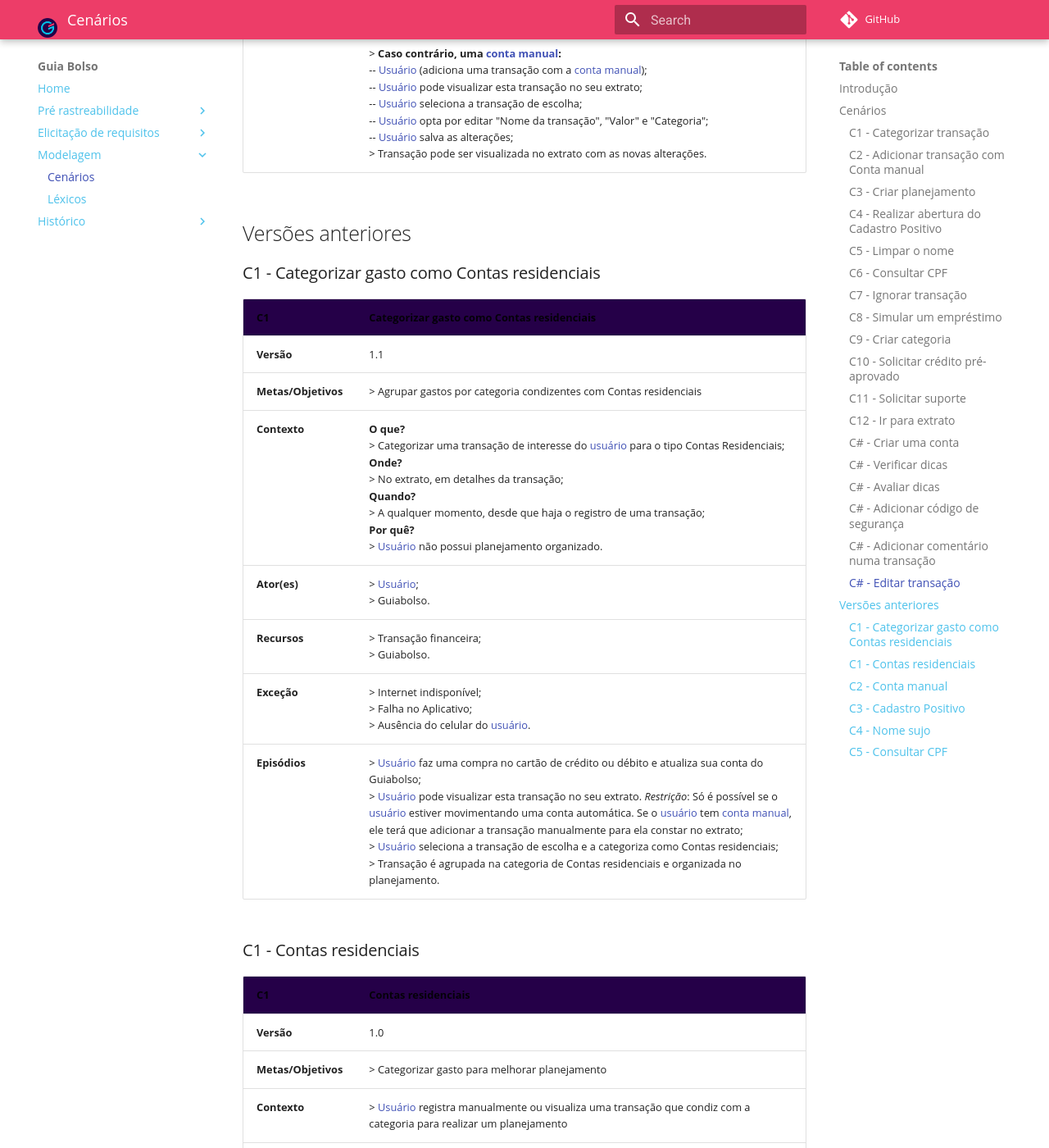
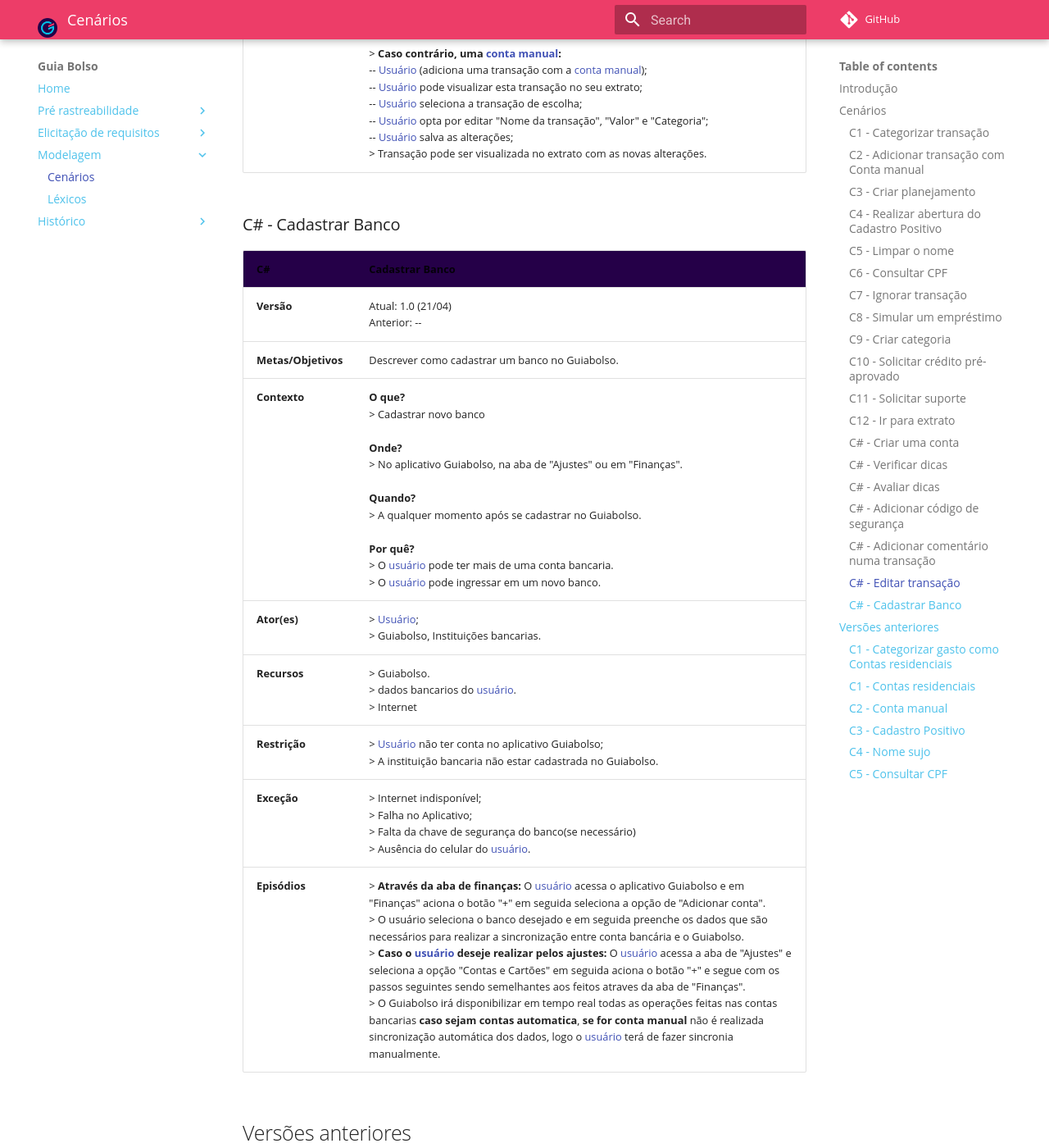
Before and after one commit to fga-disciplinas/2019.1-Guia-Bolso, an MkDocs documentation site: the page built from docs/modelagem/cenarios.md, in a window 1280 px wide and 1400 px high, scrolled down 17749 px. Shown: the whole window at 82% size. Built offline with MkDocs 1.6.1 and Material for MkDocs 9.7.7, drawn with Linux system fonts in a browser that asks for light colours; comment, search, counter and statistics services are not loaded; old or Windows-style settings are respelled for this version of MkDocs.

Commit message:
Adicionando cenário de Cadastrar banco Feito por: Lucas Machado
Signed-off-by: Leonardo dos Santos <leossb36@gmail.com>

```diff
--- a/docs/modelagem/cenarios.md
+++ b/docs/modelagem/cenarios.md
@@ -239,6 +239,19 @@
 | **Exceção** | > Internet indisponível; <br> > Falha no Aplicativo; <br> > Ausência do celular do [usuário]. |
 | **Episódios** | > **Se o [usuário] tem uma conta automática:** <br>  -- [Usuário] faz uma compra no cartão de crédito ou débito e atualiza sua conta do Guiabolso; <br> -- [Usuário] pode visualizar esta transação no seu extrato; <br> -- [Usuário] seleciona a transação de escolha; <br> -- [Usuário] opta por editar "Nome da transação, "Editar categoria", "Dividir em mais categorias" e "Ignorar transação"; <br> -- [Usuário] salva as alterações; <br> > Transação pode ser visualizada no extrato com as novas alterações. <br><br> > **Caso contrário, uma [conta manual]:**  <br>  -- [Usuário] (adiciona uma transação com a [conta manual]); <br> -- [Usuário] pode visualizar esta transação no seu extrato; <br> -- [Usuário] seleciona a transação de escolha; <br> -- [Usuário] opta por editar "Nome da transação", "Valor" e "Categoria"; <br> -- [Usuário] salva as alterações; <br> > Transação pode ser visualizada no extrato com as novas alterações.|
 
+### C# - Cadastrar Banco
+
+| **C#** | **Cadastrar Banco**|
+|--|--|
+| **Versão**| Atual: 1.0 (21/04) <br> Anterior: -- |
+| **Metas/Objetivos** | Descrever como cadastrar um banco no Guiabolso. |
+| **Contexto** |**O que?** <br> > Cadastrar novo banco <br><br> **Onde?** <br> > No aplicativo Guiabolso, na aba de "Ajustes" ou em "Finanças". <br><br> **Quando?** <br> > A qualquer momento após se cadastrar no Guiabolso. <br><br> **Por quê?** <br> > O [usuário] pode ter mais de uma conta bancaria. <br> > O [usuário] pode ingressar em um novo banco. |
+|**Ator(es)** | > [Usuário]; <br> > Guiabolso, Instituições bancarias. |
+| **Recursos** | > Guiabolso. <br> > dados bancarios do [usuário]. <br> > Internet |
+| **Restrição** | > [Usuário] não ter conta no aplicativo Guiabolso; <br> > A instituição bancaria não estar cadastrada no Guiabolso. |
+| **Exceção** | > Internet indisponível; <br> > Falha no Aplicativo; <br> > Falta da chave de segurança do banco(se necessário) <br> > Ausência do celular do [usuário]. |
+| **Episódios** | > **Através da aba de finanças:** O [usuário] acessa o aplicativo Guiabolso e em "Finanças" aciona o botão "+" em seguida seleciona a opção de "Adicionar conta". <br> > O usuário seleciona o banco desejado e em seguida preenche os dados que são necessários para realizar a sincronização entre conta bancária e o Guiabolso. <br> > **Caso o [usuário] deseje realizar pelos ajustes:** O [usuário] acessa a aba de "Ajustes" e seleciona a opção "Contas e Cartões" em seguida aciona o botão "+" e segue com os passos seguintes sendo semelhantes aos feitos atraves da aba de "Finanças". <br> > O Guiabolso irá disponibilizar em tempo real todas as operações feitas nas contas bancarias **caso sejam contas automatica**, **se for conta manual** não é realizada sincronização automática dos dados, logo o [usuário] terá de fazer sincronia manualmente. |
+
 ## Versões anteriores
 
 ### C1 - Categorizar gasto como Contas residenciais
```
